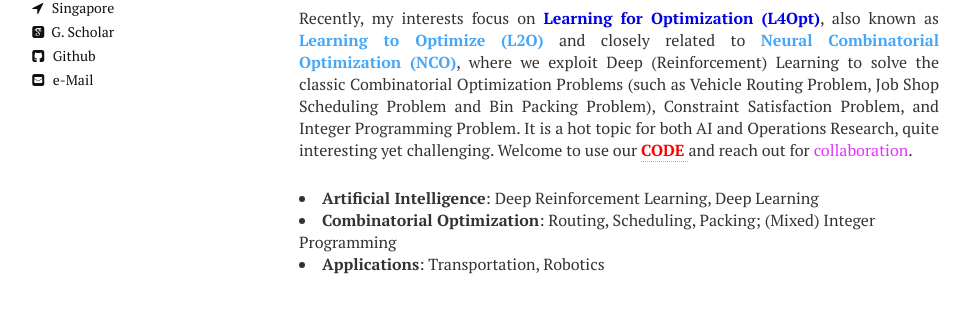
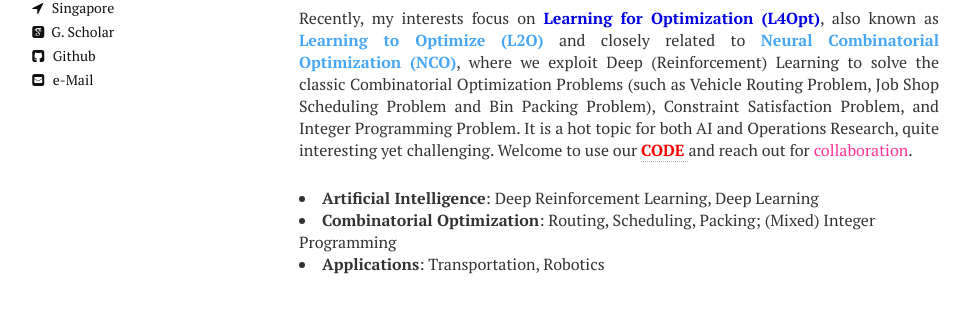
Before and after one commit to zhiguangcaosg/zhiguangcaosg.github.io, a Jekyll site: the page built from index.md, in a window 1280 px wide. Shown: the part 477-811 px from the top of the page, without its empty margins (21-991 px from the left). Built offline with Jekyll 4.4.1, drawn with Linux system fonts in a browser that asks for light colours; nearby versions of some CDN libraries.

Commit message:
Update index.md

```diff
--- a/index.md
+++ b/index.md
@@ -12,7 +12,7 @@ image: banner1.png
 
 
 <h3 style="margin-bottom:-8px;padding-top:20px;">Research Interests</h3> <br>
-<p align="justify">Recently, my interests focus on <font color="#0000E3"><b>Learning for Optimization (L4Opt)</b></font>, also known as <font color="#47A7F7"><b>Learning to Optimize (L2O)</b></font> and closely related to <font color="#47A7F7"><b>Neural Combinatorial Optimization (NCO)</b></font>, where we exploit Deep (Reinforcement) Learning to solve the classic Combinatorial Optimization Problems (such as Vehicle Routing Problem, Job Shop Scheduling Problem and Bin Packing Problem), Constraint Satisfaction Problem, and Integer Programming Problem. It is a hot topic for both AI and Operations Research, quite interesting yet challenging. Welcome to use our <a href="https://zhiguangcaosg.github.io/publications/"  target="_blank"> <font color="#FF0000"><b>CODE</b> </font></a> and reach out for <font color="#E333FF">collaboration</font>.
+<p align="justify">Recently, my interests focus on <font color="#0000E3"><b>Learning for Optimization (L4Opt)</b></font>, also known as <font color="#47A7F7"><b>Learning to Optimize (L2O)</b></font> and closely related to <font color="#47A7F7"><b>Neural Combinatorial Optimization (NCO)</b></font>, where we exploit Deep (Reinforcement) Learning to solve the classic Combinatorial Optimization Problems (such as Vehicle Routing Problem, Job Shop Scheduling Problem and Bin Packing Problem), Constraint Satisfaction Problem, and Integer Programming Problem. It is a hot topic for both AI and Operations Research, quite interesting yet challenging. Welcome to use our <a href="https://zhiguangcaosg.github.io/publications/"  target="_blank"> <font color="#FF0000"><b>CODE</b> </font></a> and reach out for <font color="#FF3396">collaboration</font>.
 </p>
 <li>
 <b>Artificial Intelligence</b>:  Deep Reinforcement Learning, Deep Learning
```
